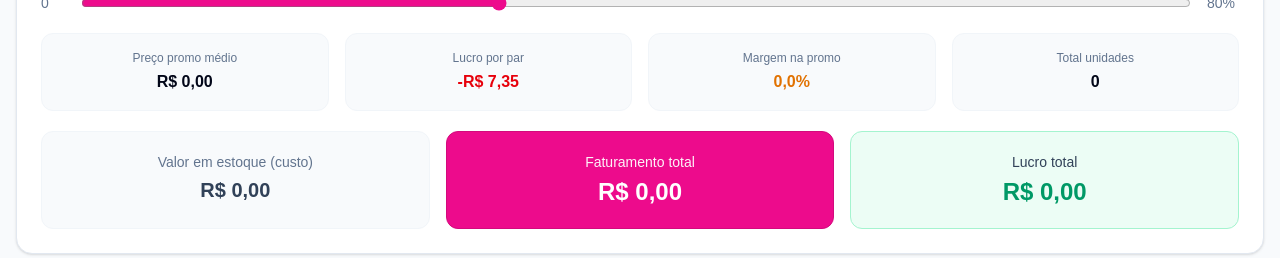
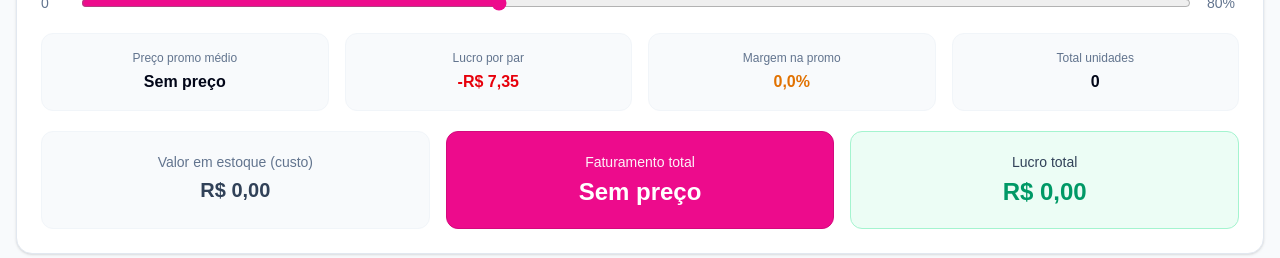
Before and after one commit to Cjota221/balan-odeestoque, a Next.js app: page / in a window 1280 px wide. Shown: the part 302-560 px from the top of the page. Built offline with nearby package versions, Linux system fonts and the light colour scheme.

Commit message:
Show missing product prices explicitly

```diff
--- a/app/page.tsx
+++ b/app/page.tsx
@@ -18,6 +18,7 @@ interface Produto {
   estoqueTotal: number
   preco_custo: number
   preco_venda: number
+  precoInformado: boolean
   valor_parado: number
   variacoes: Variacao[]
 }
@@ -29,6 +30,10 @@ type DirecaoOrdem = 'asc' | 'desc'
 
 function fmt(v: number) {
   return v.toLocaleString('pt-BR', { style: 'currency', currency: 'BRL' })
+}
+
+function fmtPreco(v: number) {
+  return v > 0 ? fmt(v) : 'Não informado'
 }
 
 function fmtN(v: number, dec = 1) {
@@ -222,6 +227,7 @@ function normalizarProdutos(lista: unknown[]): Produto[] {
       estoqueTotal,
       preco_custo,
       preco_venda,
+      precoInformado: preco_venda > 0,
       valor_parado: estoqueTotal * preco_custo,
       variacoes: variNorm
     }
@@ -335,18 +341,19 @@ export default function Home() {
     const ativosComEstoque = comEstoque.filter(p => p.ativado).length
     const desativadosComEstoque = comEstoque.filter(p => !p.ativado).length
     const produtosSemPreco = produtos.filter(p => p.estoqueTotal > 0 && p.preco_venda <= 0).length
+    const produtosComPreco = produtos.filter(p => p.precoInformado)
 
-    const faturamentoTotal = produtos.reduce((s, p) => {
+    const faturamentoTotal = produtosComPreco.reduce((s, p) => {
       const precoPromo = p.preco_venda * (1 - desconto / 100)
       return s + p.estoqueTotal * precoPromo
     }, 0)
 
-    const lucroTotal = produtos.reduce((s, p) => {
+    const lucroTotal = produtosComPreco.reduce((s, p) => {
       const precoPromo = p.preco_venda * (1 - desconto / 100)
       return s + p.estoqueTotal * (precoPromo - custoTotal)
     }, 0)
 
-    const precoMedio     = produtos.length > 0 ? produtos.reduce((s, p) => s + p.preco_venda, 0) / produtos.length : 0
+    const precoMedio     = produtosComPreco.length > 0 ? produtosComPreco.reduce((s, p) => s + p.preco_venda, 0) / produtosComPreco.length : 0
     const precoPromoMedio = precoMedio * (1 - desconto / 100)
     const lucroMedio     = precoPromoMedio - custoTotal
     const margemMedia    = precoPromoMedio > 0 ? (lucroMedio / precoPromoMedio * 100) : 0
@@ -359,6 +366,7 @@ export default function Home() {
       ativosComEstoque,
       desativadosComEstoque,
       produtosSemPreco,
+      produtosComPreco: produtosComPreco.length,
       faturamentoTotal,
       lucroTotal,
       margemMedia,
@@ -454,11 +462,11 @@ export default function Home() {
       p.categoria,
       statusProduto(p).label,
       p.estoqueTotal,
-      p.preco_venda.toFixed(2).replace('.', ','),
-      p.precoPromo.toFixed(2).replace('.', ','),
-      p.lucro.toFixed(2).replace('.', ','),
-      p.margem.toFixed(1).replace('.', ','),
-      p.lucroTotalP.toFixed(2).replace('.', ','),
+      p.precoInformado ? p.preco_venda.toFixed(2).replace('.', ',') : '',
+      p.precoInformado ? p.precoPromo.toFixed(2).replace('.', ',') : '',
+      p.precoInformado ? p.lucro.toFixed(2).replace('.', ',') : '',
+      p.precoInformado ? p.margem.toFixed(1).replace('.', ',') : '',
+      p.precoInformado ? p.lucroTotalP.toFixed(2).replace('.', ',') : '',
     ])
 
     const csv = [header, ...rows]
@@ -591,7 +599,7 @@ export default function Home() {
         <div className="grid grid-cols-2 sm:grid-cols-4 gap-4">
           <div className="bg-slate-50 rounded-xl p-4 text-center border border-slate-100">
             <p className="text-slate-500 text-xs mb-1">Preço promo médio</p>
-            <p className="font-bold text-slate-950">{fmt(metricas.precoPromoMedio)}</p>
+            <p className="font-bold text-slate-950">{metricas.produtosComPreco > 0 ? fmt(metricas.precoPromoMedio) : 'Sem preço'}</p>
           </div>
           <div className="bg-slate-50 rounded-xl p-4 text-center border border-slate-100">
             <p className="text-slate-500 text-xs mb-1">Lucro por par</p>
@@ -618,7 +626,7 @@ export default function Home() {
           </div>
           <div className="bg-[#ed0b8c] rounded-xl p-5 text-center border border-[#d30a7d]">
             <p className="text-pink-50 text-sm mb-1">Faturamento total</p>
-            <p className="text-2xl font-extrabold text-white">{fmt(metricas.faturamentoTotal)}</p>
+            <p className="text-2xl font-extrabold text-white">{metricas.produtosComPreco > 0 ? fmt(metricas.faturamentoTotal) : 'Sem preço'}</p>
           </div>
           <div className={`rounded-xl p-5 text-center border ${metricas.lucroTotal >= 0 ? 'bg-emerald-50 border-emerald-200' : 'bg-red-50 border-red-200'}`}>
             <p className="text-slate-700 text-sm mb-1">Lucro total</p>
@@ -662,6 +670,12 @@ export default function Home() {
               {metricas.produtosSemPreco}
             </p>
           </div>
+        </div>
+      )}
+
+      {temDados && metricas.produtosSemPreco > 0 && (
+        <div className="rounded-xl border border-amber-200 bg-amber-50 px-4 py-3 text-sm text-amber-800">
+          A API de produtos da FácilZap não envia preço nessa listagem. Os campos financeiros ficam em branco até existir um endpoint/campo de preço disponível no token atual.
         </div>
       )}
 
@@ -750,18 +764,20 @@ export default function Home() {
                           {p.estoqueTotal}
                         </span>
                       </td>
-                      <td className="px-3 py-2.5 text-right text-slate-700">{fmt(p.preco_venda)}</td>
-                      <td className="px-3 py-2.5 text-right font-semibold" style={{ color: '#ed0b8c' }}>
-                        {fmt(p.precoPromo)}
+                      <td className={`px-3 py-2.5 text-right ${p.precoInformado ? 'text-slate-700' : 'text-amber-700 text-xs font-semibold'}`}>
+                        {fmtPreco(p.preco_venda)}
                       </td>
-                      <td className={`px-3 py-2.5 text-right font-semibold ${p.lucro >= 0 ? 'text-emerald-600' : 'text-red-600'}`}>
-                        {fmt(p.lucro)}
+                      <td className={`px-3 py-2.5 text-right font-semibold ${p.precoInformado ? '' : 'text-amber-700 text-xs'}`} style={p.precoInformado ? { color: '#ed0b8c' } : undefined}>
+                        {fmtPreco(p.precoPromo)}
                       </td>
-                      <td className={`px-3 py-2.5 text-right font-semibold ${p.margem >= 20 ? 'text-emerald-600' : p.margem >= 0 ? 'text-amber-600' : 'text-red-600'}`}>
-                        {fmtN(p.margem)}%
+                      <td className={`px-3 py-2.5 text-right font-semibold ${!p.precoInformado ? 'text-slate-400' : p.lucro >= 0 ? 'text-emerald-600' : 'text-red-600'}`}>
+                        {p.precoInformado ? fmt(p.lucro) : '—'}
                       </td>
-                      <td className={`px-3 py-2.5 text-right font-bold ${p.lucroTotalP >= 0 ? 'text-emerald-700' : 'text-red-700'}`}>
-                        {fmt(p.lucroTotalP)}
+                      <td className={`px-3 py-2.5 text-right font-semibold ${!p.precoInformado ? 'text-slate-400' : p.margem >= 20 ? 'text-emerald-600' : p.margem >= 0 ? 'text-amber-600' : 'text-red-600'}`}>
+                        {p.precoInformado ? `${fmtN(p.margem)}%` : '—'}
+                      </td>
+                      <td className={`px-3 py-2.5 text-right font-bold ${!p.precoInformado ? 'text-slate-400' : p.lucroTotalP >= 0 ? 'text-emerald-700' : 'text-red-700'}`}>
+                        {p.precoInformado ? fmt(p.lucroTotalP) : '—'}
                       </td>
                     </tr>
 
```
